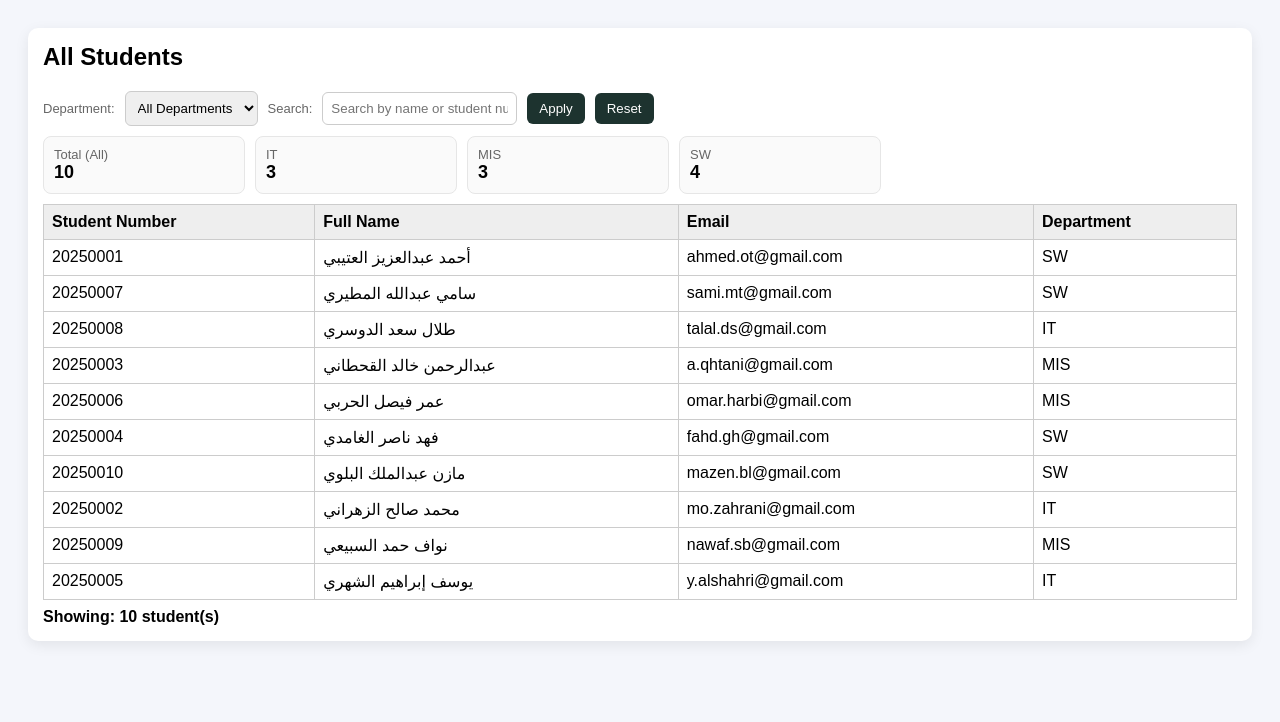
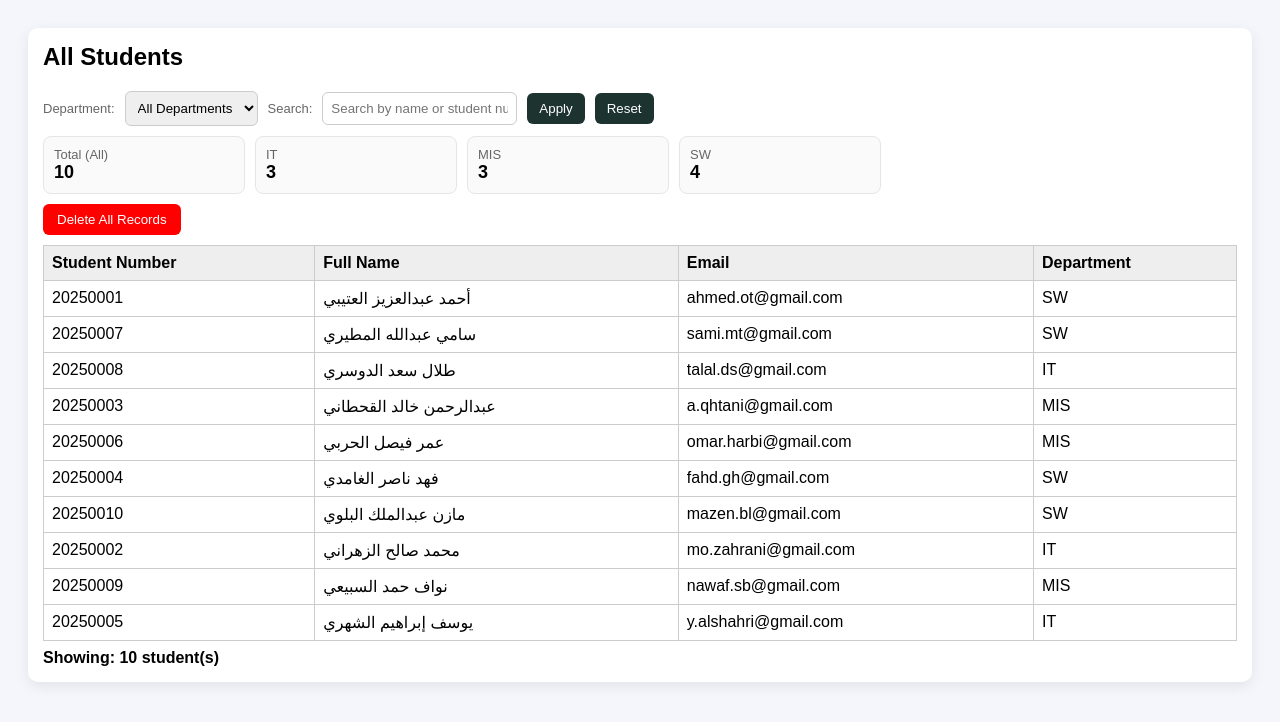
Before and after one commit to iMUGRx/students-filter-assignment, a PHP site: page / in a window 1280 px wide. Shown: the top 722 px of the page. Run offline with PHP 8.4, Linux system fonts and the light colour scheme; data comes from the database, SQL or seed files in the repository.

Commit message:
Add delete all records button

```diff
--- a/index.php
+++ b/index.php
@@ -116,6 +116,7 @@
       <a href="index.php" style="text-decoration:none;">
         <button type="button" onclick="window.location='index.php'">Reset</button>
       </a>
+
     </form>
 
     <div class="cards">
@@ -131,6 +132,11 @@
         </div>
       <?php endforeach; ?>
     </div>
+    <form method="POST" onsubmit="return confirm('Are you sure you want to delete all records?');">
+      <button type="submit" name="delete_all" style="background:red;color:white;padding:8px 14px;border:none;border-radius:6px;">
+        Delete All Records
+      </button>
+    </form>
 
     <table>
       <thead>
--- a/students_filter.php
+++ b/students_filter.php
@@ -79,3 +79,10 @@ $allTotalRes = $conn->query("SELECT COUNT(*) AS total FROM students");
 if ($allTotalRes) {
   $allTotal = (int)($allTotalRes->fetch_assoc()["total"] ?? 0);
 }
+
+/* ===== Delete all records ===== */
+if (isset($_POST['delete_all'])) {
+  $conn->query("DELETE FROM students");
+  header("Location: index.php");
+  exit;
+}
```
Also changed, not shown: README.md (added).
